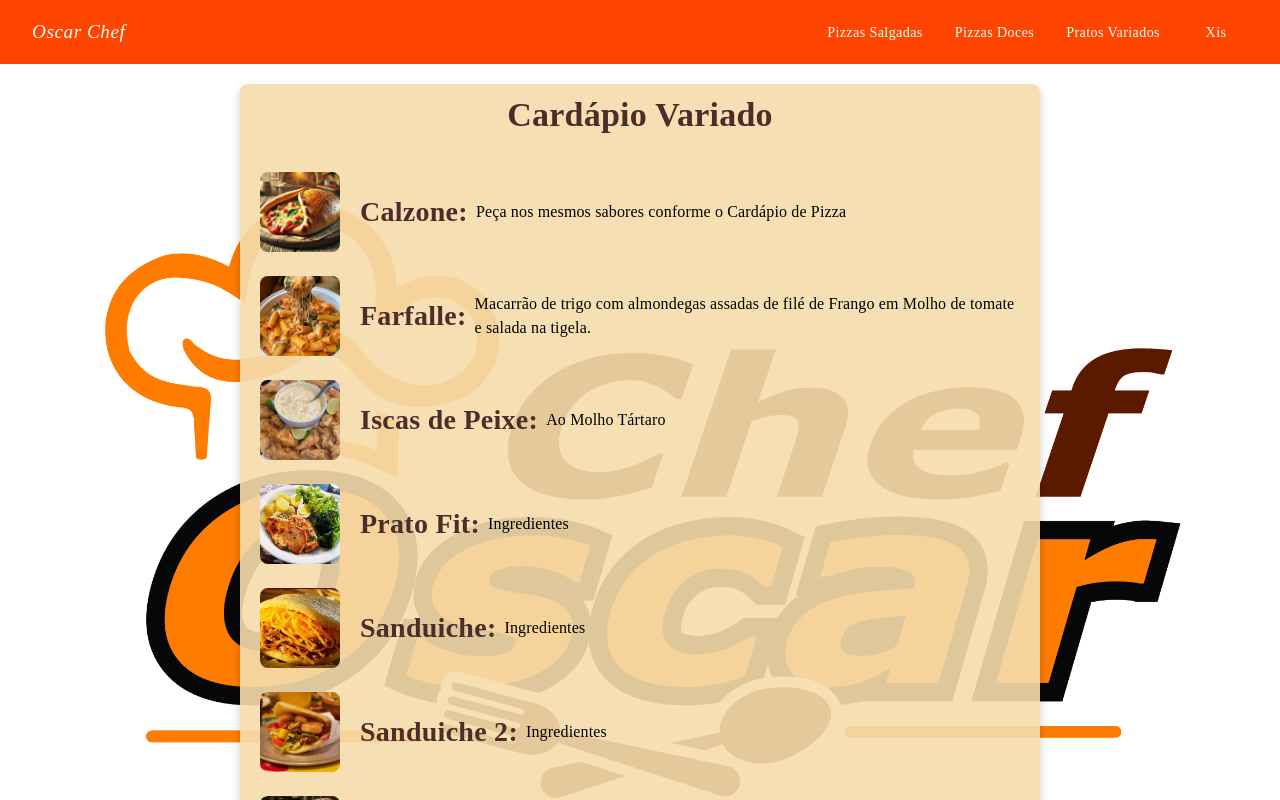
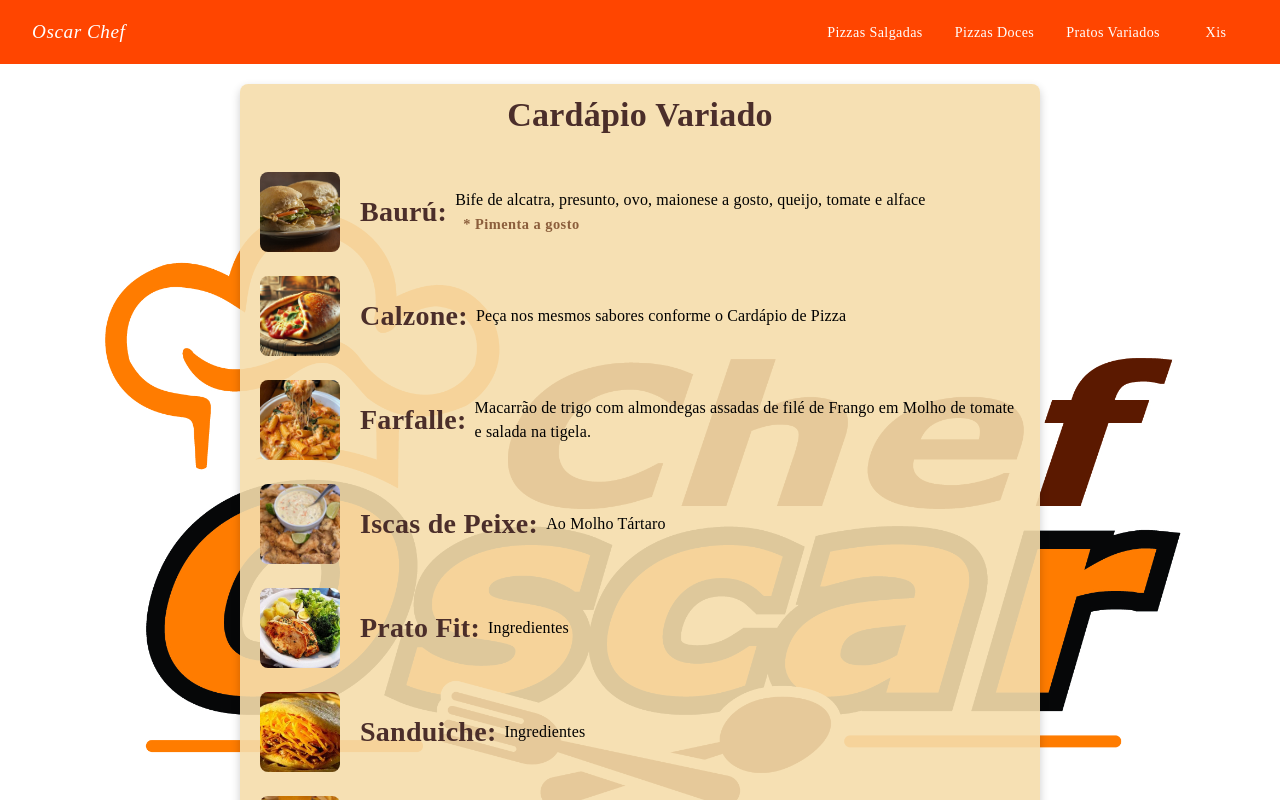
Before and after one commit to PatrickAngrezani/chef-oscar-website, a React (Create React App) app: page /pratos-variados in a window 1280 px wide. Shown: the top 800 px of the page. Built offline with nearby package versions, Linux system fonts and the light colour scheme.

Commit message:
feat:  insert bauru on menu

```diff
--- a/src/components/VariedFoodsSection.tsx
+++ b/src/components/VariedFoodsSection.tsx
@@ -2,6 +2,8 @@ import { Box, List, ListItem, Typography } from "@mui/material";
 import React from "react";
 
 import oscarLogo from "../assets/background/chef-oscar-logo.jpg";
+
+import bauruImg from "../assets/menu-online/varied-foods/bauru.png";
 import calzoneImg from "../assets/menu-online/varied-foods/calzone.jpg";
 import farfalleImg from "../assets/menu-online/varied-foods/farfalle-macarrao.jpg";
 import iscaPeixeImg from "../assets/menu-online/varied-foods/isca-peixe.jpg";
@@ -10,7 +12,21 @@ import pratoFit from "../assets/menu-online/varied-foods/fit.png";
 import sanduiche from "../assets/menu-online/varied-foods/sanduiche-com-massa.jpg";
 import sanduiche2 from "../assets/menu-online/varied-foods/sanduiche-2.jpg";
 
-const VariedFoods = [
+interface Food {
+  name: string;
+  description;
+  image: string;
+  observation?: string;
+}
+
+const VariedFoods: Food[] = [
+  {
+    name: "Baurú",
+    description:
+      "Bife de alcatra, presunto, ovo, maionese a gosto, queijo, tomate e alface",
+    image: bauruImg,
+    observation: "Pimenta a gosto",
+  },
   {
     name: "Calzone",
     description: "Peça nos mesmos sabores conforme o Cardápio de Pizza",
@@ -90,7 +106,7 @@ const VariedFoodsSection = () => {
         </Typography>
 
         <List>
-          {VariedFoods.map((food, index) => (
+          {VariedFoods.map((food: Food, index) => (
             <ListItem
               key={index}
               sx={{
@@ -144,6 +160,21 @@ const VariedFoodsSection = () => {
                     >
                       {food.description}
                     </Typography>
+                    {/* Observation, if any */}
+                    {food.observation && (
+                      <Typography
+                        variant="caption"
+                        sx={{
+                          color: "#8B5E3C",
+                          fontFamily: "Tangerine",
+                          marginLeft: 2,
+                          fontSize: "0.90rem",
+                          fontWeight: "bold",
+                        }}
+                      >
+                        * {food.observation}
+                      </Typography>
+                    )}
                   </Box>
                 </Box>
               </Box>
```
Also changed, not shown: src/assets/menu-online/varied-foods/bauru.png (added).
